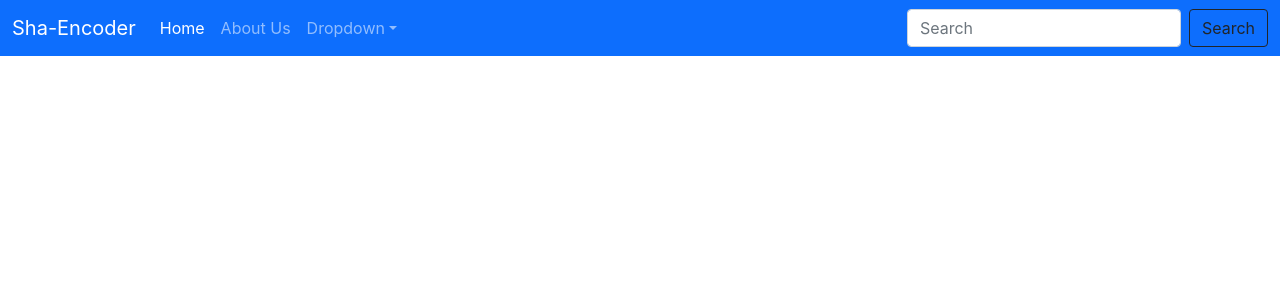
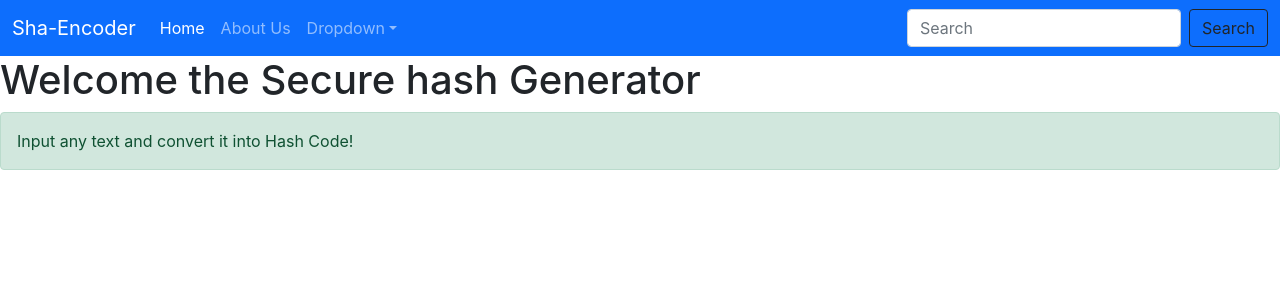
Before and after one commit to phadkesharan/sha-encoder, a React (Create React App) app: page / in a window 1280 px wide. Shown: the top 300 px of the page. Built offline with nearby package versions, Linux system fonts and the light colour scheme.

Commit message:
new component Heading

```diff
--- a/src/App.js
+++ b/src/App.js
@@ -1,10 +1,13 @@
 import './App.css';
 import Navbar from './components/Navbar';
+import Heading from './components/Heading';
+
 
 function App() {
   return (
     <div>
       <Navbar/>
+      <Heading/>
     </div>
   );
 }
--- /dev/null
+++ b/src/components/Heading.js
@@ -0,0 +1,12 @@
+import React from 'react'
+
+export default function Heading() {
+    return (
+        <div>
+            <h1>Welcome the Secure hash Generator</h1>
+            <div class="alert alert-success" role="alert">
+                Input any text and convert it into Hash Code!
+            </div>
+        </div>
+    )
+}
```
Also changed, not shown: src/components/TextArea.js (added, +12 -0 lines).
